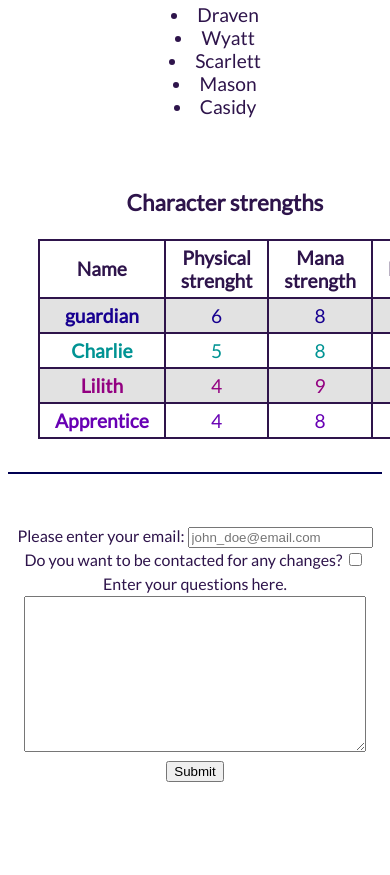
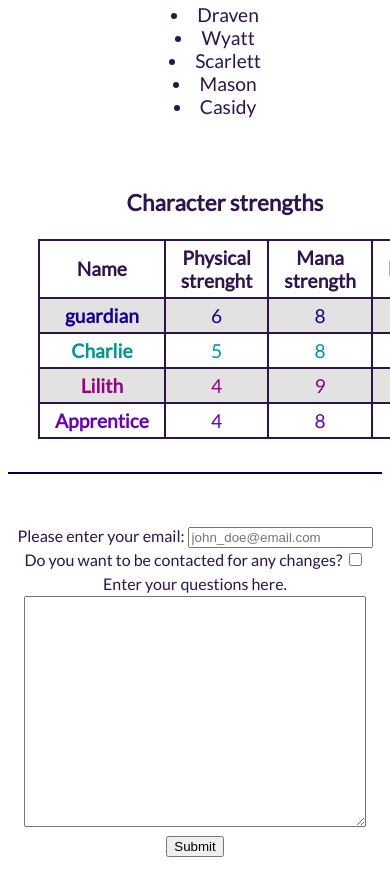
Before and after one commit to AWeirdChild16/Character-list-website, a plain HTML site: page index.html in a window 390 px wide. Shown: the part 842-1717 px from the top of the page. Before the commit the page ends 1642 px from the top, so only its background shows below. Drawn offline with Linux system fonts and the light colour scheme.

```diff
--- a/index.html
+++ b/index.html
@@ -121,7 +121,7 @@
                 <label for="contact">Do you want to be contacted for any changes?</label>
                 <input type="checkbox" id="contact" /><br />
                 <label for="question">Enter your questions here.</label><br />
-                <textarea rows="10" cols="50"></textarea><br />
+                <textarea rows="15" cols="100"></textarea><br />
                 <input type="submit" value="Submit" />
             </form>
         </div>
--- a/style.css
+++ b/style.css
@@ -16,6 +16,7 @@
 #title {
     max-width: 100%;
     align-items: center;
+
 }
 
 #title img {
@@ -35,6 +36,7 @@
 }
 
 #form {
+    align-self: center;
     padding-top: 50px;
     padding-bottom: 10px;
     border-top-style: solid;
```
